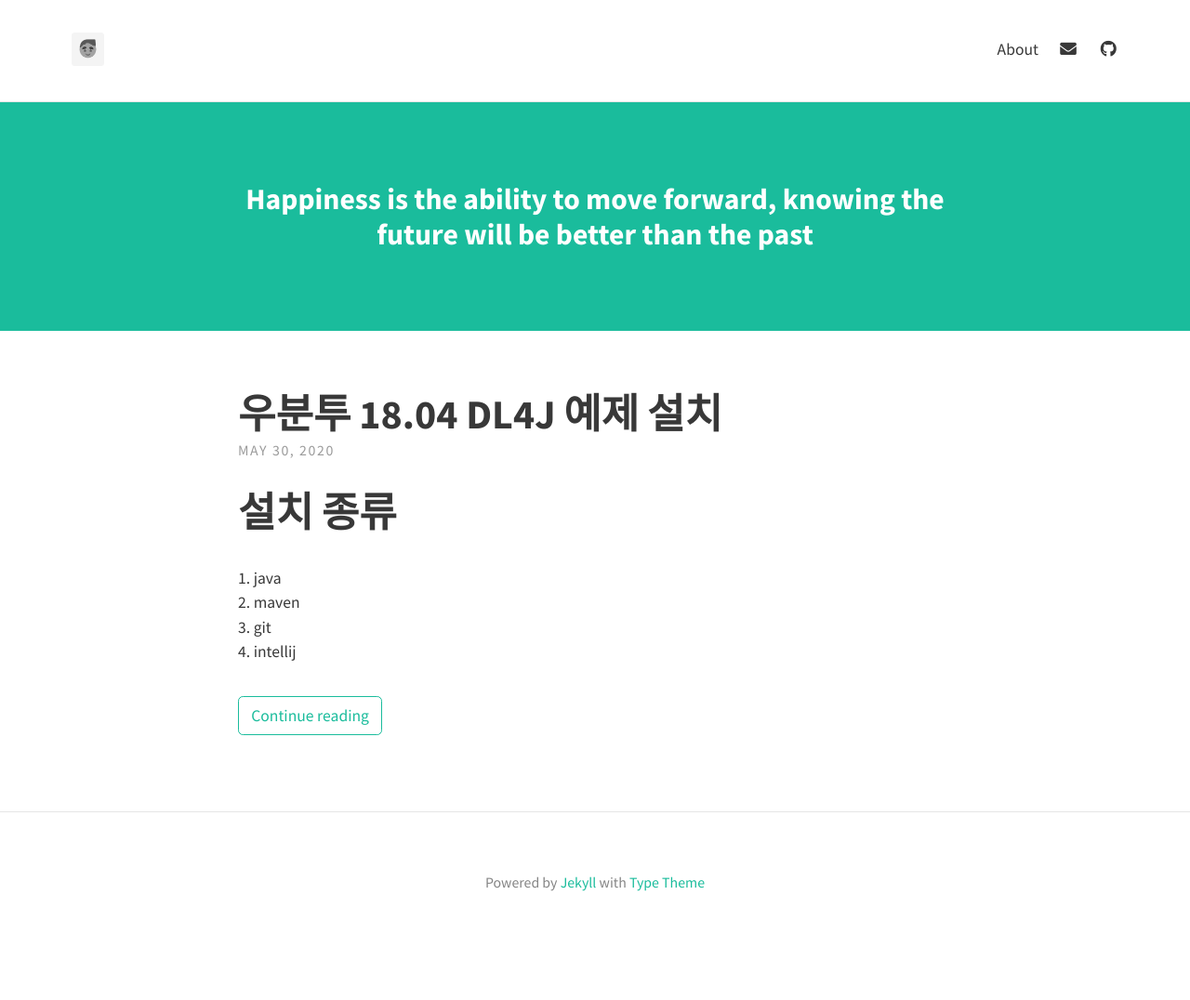
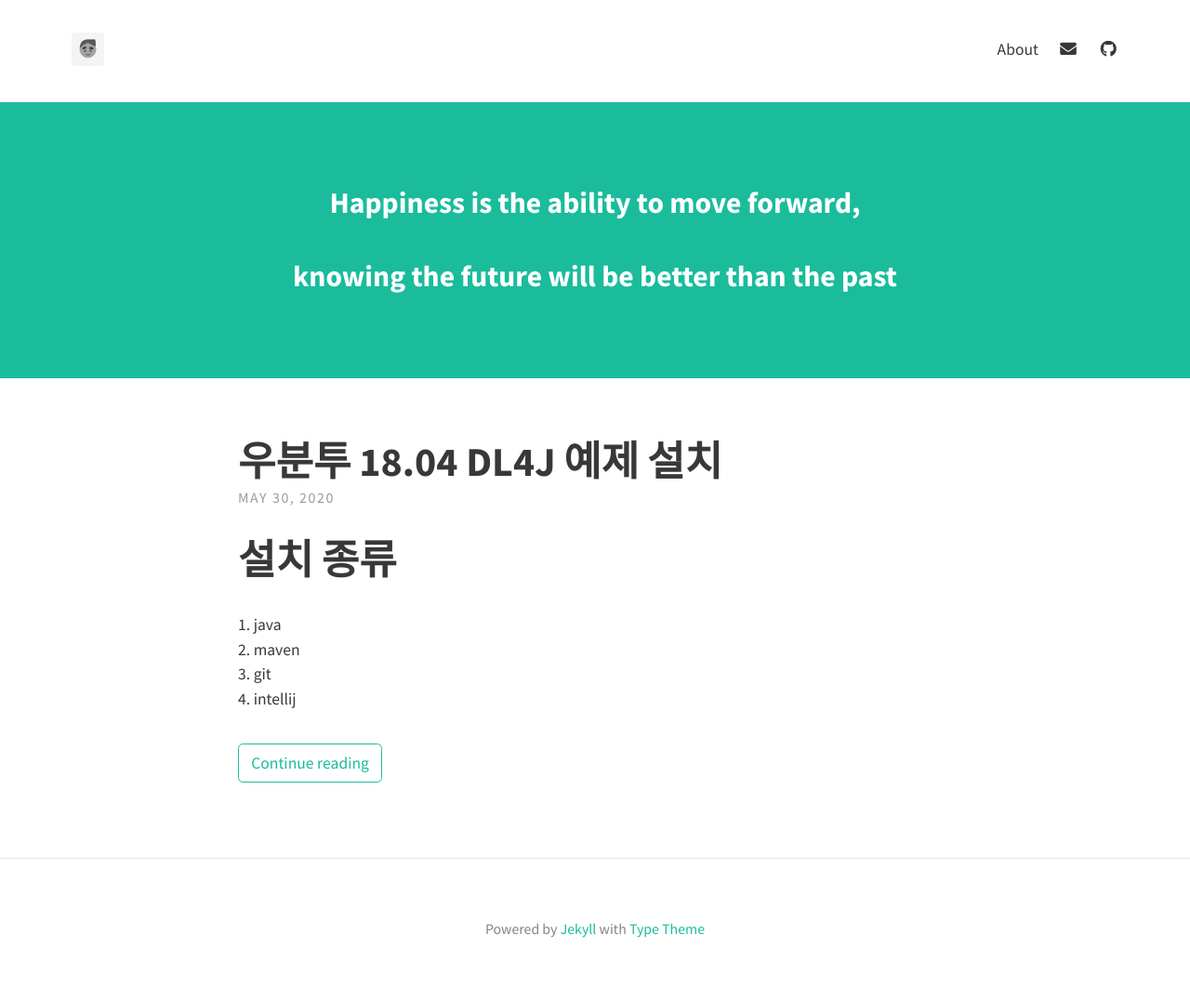
Before and after one commit to prlhspt/prlhspt.github.io, a Jekyll site: the page built from index.html, in a window 1280 px wide. Shown: the whole page at 93% size. Built offline with Jekyll 4.4.1, drawn with Linux system fonts in a browser that asks for light colours; nearby versions of some CDN libraries; the list of posts is cut into pages by our own code; before the commit the page ends 1025 px from its top, so only the background shows below that.

```diff
--- a/_config.yml
+++ b/_config.yml
@@ -13,7 +13,8 @@ theme_settings:
 
   # Header and footer text
   header_text:
-     <h3>Happiness is the ability to move forward, knowing the future will be better than the past</h3>
+     <h3><p>Happiness is the ability to move forward,</p>
+     <p>knowing the future will be better than the past</p></h3>
 
   header_text_feature_image:
   footer_text: >
```
